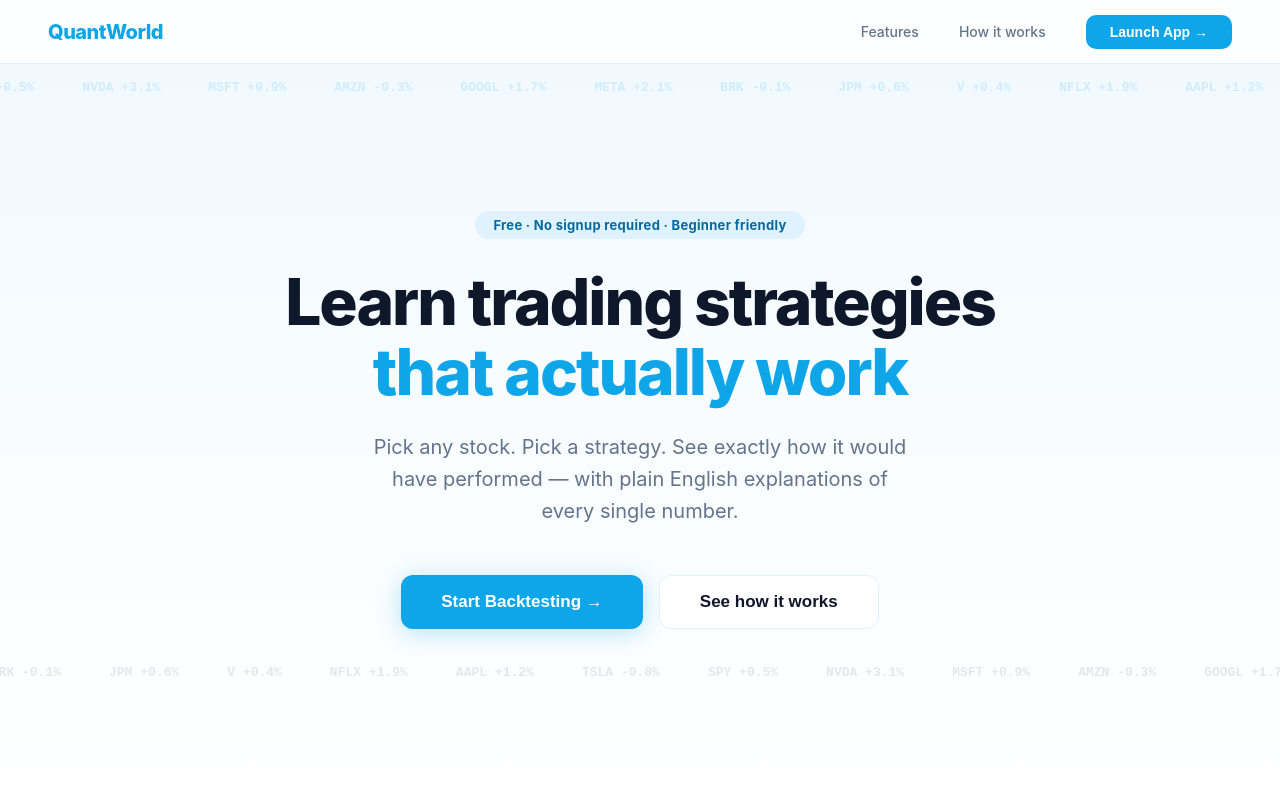
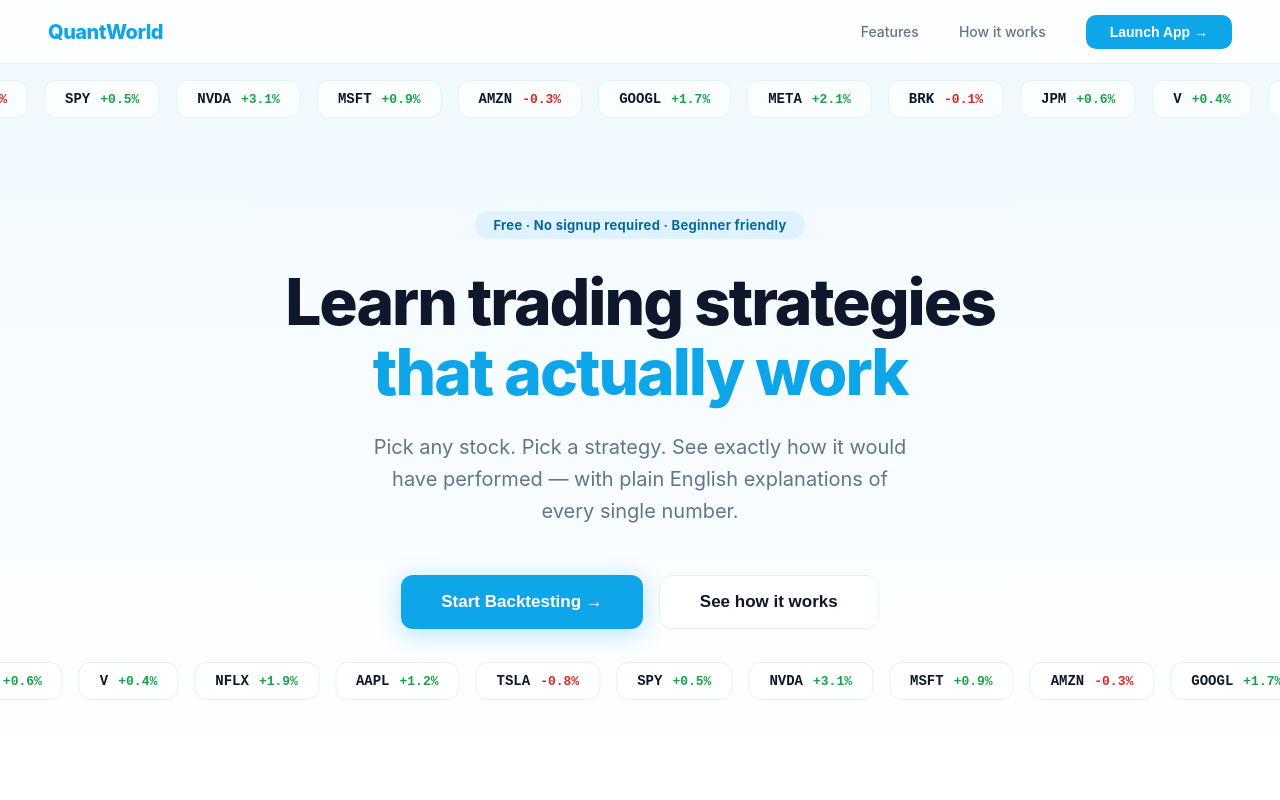
Before and after one commit to RoyShomron/quant-site, a React (Create React App) app in the folder frontend/: page / in a window 1280 px wide. Shown: the top 800 px of the page. Built offline with nearby package versions, Linux system fonts and the light colour scheme.

Commit message:
Add ticker tapes with logos and colours

```diff
--- a/frontend/src/Home.js
+++ b/frontend/src/Home.js
@@ -2,6 +2,21 @@ import { useEffect, useRef } from "react";
 import { useNavigate } from "react-router-dom";
 
 const TICKERS = ["AAPL +1.2%", "TSLA -0.8%", "SPY +0.5%", "NVDA +3.1%", "MSFT +0.9%", "AMZN -0.3%", "GOOGL +1.7%", "META +2.1%", "BRK -0.1%", "JPM +0.6%", "V +0.4%", "NFLX +1.9%"];
+
+const TICKER_LOGOS = {
+  "AAPL": "https://www.apple.com/favicon.ico",
+  "TSLA": "https://www.tesla.com/favicon.ico",
+  "SPY": "https://www.ssga.com/favicon.ico",
+  "NVDA": "https://www.nvidia.com/favicon.ico",
+  "MSFT": "https://www.microsoft.com/favicon.ico",
+  "AMZN": "https://www.amazon.com/favicon.ico",
+  "GOOGL": "https://www.google.com/favicon.ico",
+  "META": "https://www.meta.com/favicon.ico",
+  "BRK": "https://www.berkshirehathaway.com/favicon.ico",
+  "JPM": "https://www.jpmorganchase.com/favicon.ico",
+  "V": "https://www.visa.com/favicon.ico",
+  "NFLX": "https://www.netflix.com/favicon.ico",
+};
 
 function Home() {
   const navigate = useNavigate();
@@ -45,20 +60,28 @@ function Home() {
       {/* Hero */}
       <section style={{ minHeight: "100vh", display: "flex", flexDirection: "column", alignItems: "center", justifyContent: "center", textAlign: "center", padding: "120px 24px 80px", background: "linear-gradient(180deg, #f0f9ff 0%, #fff 100%)", position: "relative", overflow: "hidden" }}>
 
-        {/* Top ticker tape */}
-        <div style={{ position: "absolute", top: 80, left: 0, right: 0, overflow: "hidden", opacity: 0.15 }}>
-          <div style={{ display: "flex", gap: 48, animation: "scroll 30s linear infinite", whiteSpace: "nowrap", width: "max-content" }}>
+       {/* Top ticker tape */}
+        <div style={{ position: "absolute", top: 80, left: 0, right: 0, overflow: "hidden" }}>
+          <div style={{ display: "flex", gap: 0, animation: "scroll 40s linear infinite", whiteSpace: "nowrap", width: "max-content" }}>
             {[...TICKERS, ...TICKERS].map((t, i) => (
-              <span key={i} style={{ fontSize: 13, fontWeight: 700, color: "#0ea5e9", fontFamily: "monospace" }}>{t}</span>
+              <div key={i} style={{ display: "inline-flex", alignItems: "center", gap: 10, background: "rgba(255,255,255,0.7)", border: "1px solid #e0f2fe", borderRadius: 12, padding: "10px 20px", margin: "0 8px" }}>
+                <img src={TICKER_LOGOS[t.split(" ")[0]]} alt="" style={{ width: 22, height: 22, borderRadius: 4, objectFit: "contain" }} onError={e => e.target.style.display = "none"} />
+                <span style={{ fontSize: 14, fontWeight: 700, color: "#0f172a", fontFamily: "monospace" }}>{t.split(" ")[0]}</span>
+                <span style={{ fontSize: 13, fontWeight: 700, color: t.includes("+") ? "#16a34a" : "#dc2626", fontFamily: "monospace" }}>{t.split(" ")[1]}</span>
+              </div>
             ))}
           </div>
         </div>
 
         {/* Bottom ticker tape */}
-        <div style={{ position: "absolute", bottom: 120, left: 0, right: 0, overflow: "hidden", opacity: 0.1 }}>
-          <div style={{ display: "flex", gap: 48, animation: "scroll 20s linear infinite reverse", whiteSpace: "nowrap", width: "max-content" }}>
+        <div style={{ position: "absolute", bottom: 100, left: 0, right: 0, overflow: "hidden" }}>
+          <div style={{ display: "flex", gap: 0, animation: "scroll 30s linear infinite reverse", whiteSpace: "nowrap", width: "max-content" }}>
             {[...TICKERS, ...TICKERS].map((t, i) => (
-              <span key={i} style={{ fontSize: 13, fontWeight: 700, color: "#0f172a", fontFamily: "monospace" }}>{t}</span>
+              <div key={i} style={{ display: "inline-flex", alignItems: "center", gap: 10, background: "rgba(255,255,255,0.7)", border: "1px solid #e0f2fe", borderRadius: 12, padding: "10px 20px", margin: "0 8px" }}>
+                <img src={TICKER_LOGOS[t.split(" ")[0]]} alt="" style={{ width: 22, height: 22, borderRadius: 4, objectFit: "contain" }} onError={e => e.target.style.display = "none"} />
+                <span style={{ fontSize: 14, fontWeight: 700, color: "#0f172a", fontFamily: "monospace" }}>{t.split(" ")[0]}</span>
+                <span style={{ fontSize: 13, fontWeight: 700, color: t.includes("+") ? "#16a34a" : "#dc2626", fontFamily: "monospace" }}>{t.split(" ")[1]}</span>
+              </div>
             ))}
           </div>
         </div>
```
